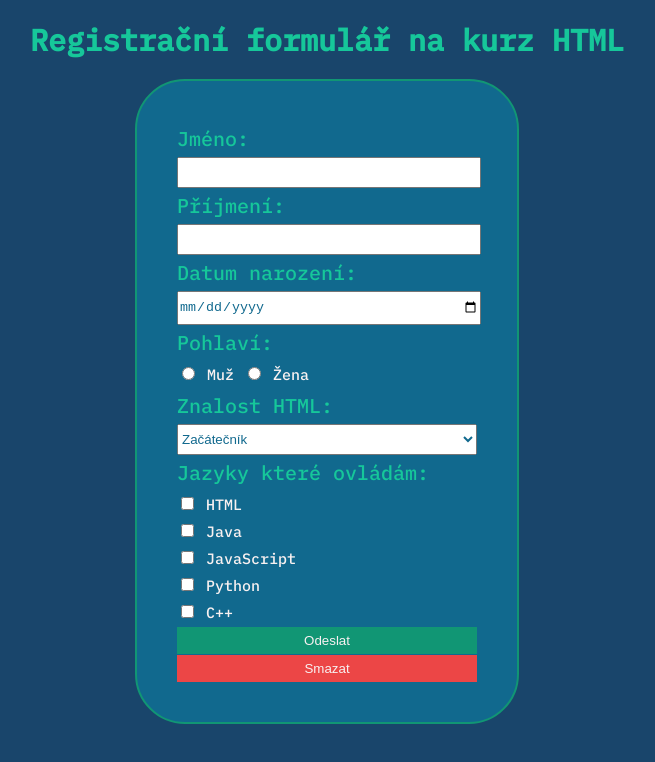
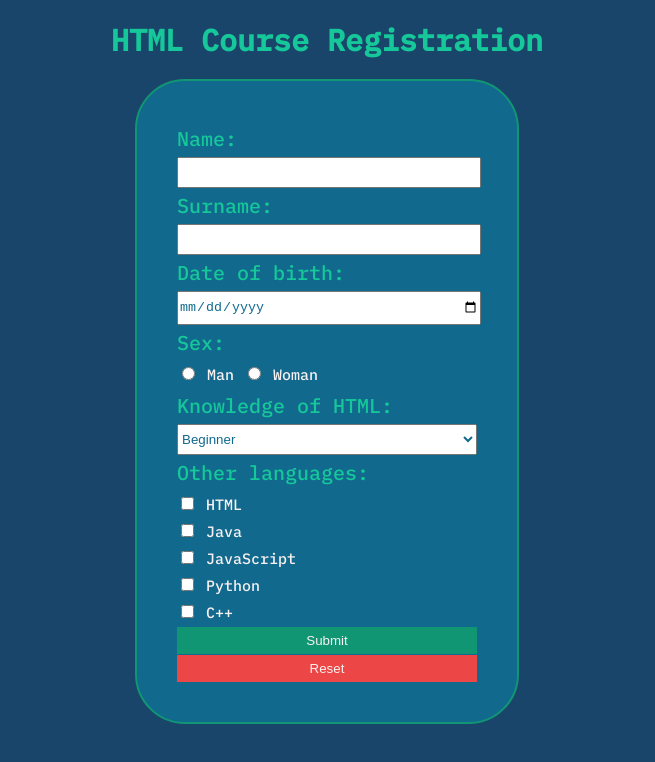
Before and after one commit to lupkon21/demo-course-registration-form, a plain HTML site: page index.html in a window 1280 px wide. Shown: the whole page, without its empty margins (313-968 px from the left). Drawn offline with Linux system fonts and the light colour scheme.

Commit message:
Translate the UI to English

```diff
--- a/index.html
+++ b/index.html
@@ -1,7 +1,7 @@
 <!DOCTYPE html>
 <html>
     <head>
-        <title>HTML formulář</title>
+        <title>HTML Form</title>
         <meta charset="UTF-8" />
         <link href="https://fonts.googleapis.com/css2?family=IBM+Plex+Mono:wght@500&display=swap" rel="stylesheet" />
         <style>
@@ -68,31 +68,31 @@
         </style>
     </head>
     <body>
-        <h1>Registrační formulář na kurz HTML</h1>
-        <form action="podekovani.html" method="GET">
-            <label for="jmeno" class="nazev">Jméno:</label><br />
+        <h1>HTML Course Registration</h1>
+        <form action="submit.html" method="GET">
+            <label for="jmeno" class="nazev">Name:</label><br />
             <input type="text" id="jmeno" name="jmeno" required /><br />
 
-            <label for="prijmeni" class="nazev">Příjmení:</label><br />
+            <label for="prijmeni" class="nazev">Surname:</label><br />
             <input type="text" id="prijmeni" name="prijmeni" required /><br />
 
-            <label for="datum_narozeni" class="nazev">Datum narození:</label><br />
+            <label for="datum_narozeni" class="nazev">Date of birth:</label><br />
             <input type="date" id="datum_narozeni" name="datum_narozeni" required /><br />
 
-            <label for="pohlavi" class="nazev">Pohlaví:</label><br />
+            <label for="pohlavi" class="nazev">Sex:</label><br />
             <input type="radio" id="muz" name="pohlavi" required />
-            <label for="muz">Muž</label>
+            <label for="muz">Man</label>
             <input type="radio" id="zena" name="pohlavi" required />
-            <label for="zena">Žena</label><br />
+            <label for="zena">Woman</label><br />
 
-            <label for="znalost_HTML" class="nazev">Znalost HTML:</label><br />
+            <label for="znalost_HTML" class="nazev">Knowledge of HTML:</label><br />
             <select name="znalost_HTML" id="znalost_HTML" required>
-                <option value="zacatecnik">Začátečník</option>
-                <option value="pokrocily">Pokročilý</option>
+                <option value="zacatecnik">Beginner</option>
+                <option value="pokrocily">Advanced</option>
                 <option value="expert">Expert</option></select
             ><br />
 
-            <label for="jazyky" class="nazev">Jazyky které ovládám:</label><br />
+            <label for="jazyky" class="nazev">Other languages:</label><br />
             <input type="checkbox" id="HTML" name="jazyky" value="HTML" />
             <label for="HTML">HTML</label><br />
             <input type="checkbox" id="Java" name="jazyky" value="Java" />
@@ -104,8 +104,8 @@
             <input type="checkbox" id="C++" name="jazyky" value="C++" />
             <label for="C++">C++</label><br />
 
-            <input type="submit" value="Odeslat" />
-            <input type="reset" value="Smazat" />
+            <input type="submit" value="Submit" />
+            <input type="reset" value="Reset" />
         </form>
     </body>
 </html>
```
Also changed, not shown: podekovani.html (deleted, +0 -28 lines), submit.html (added, +27 -0 lines).
